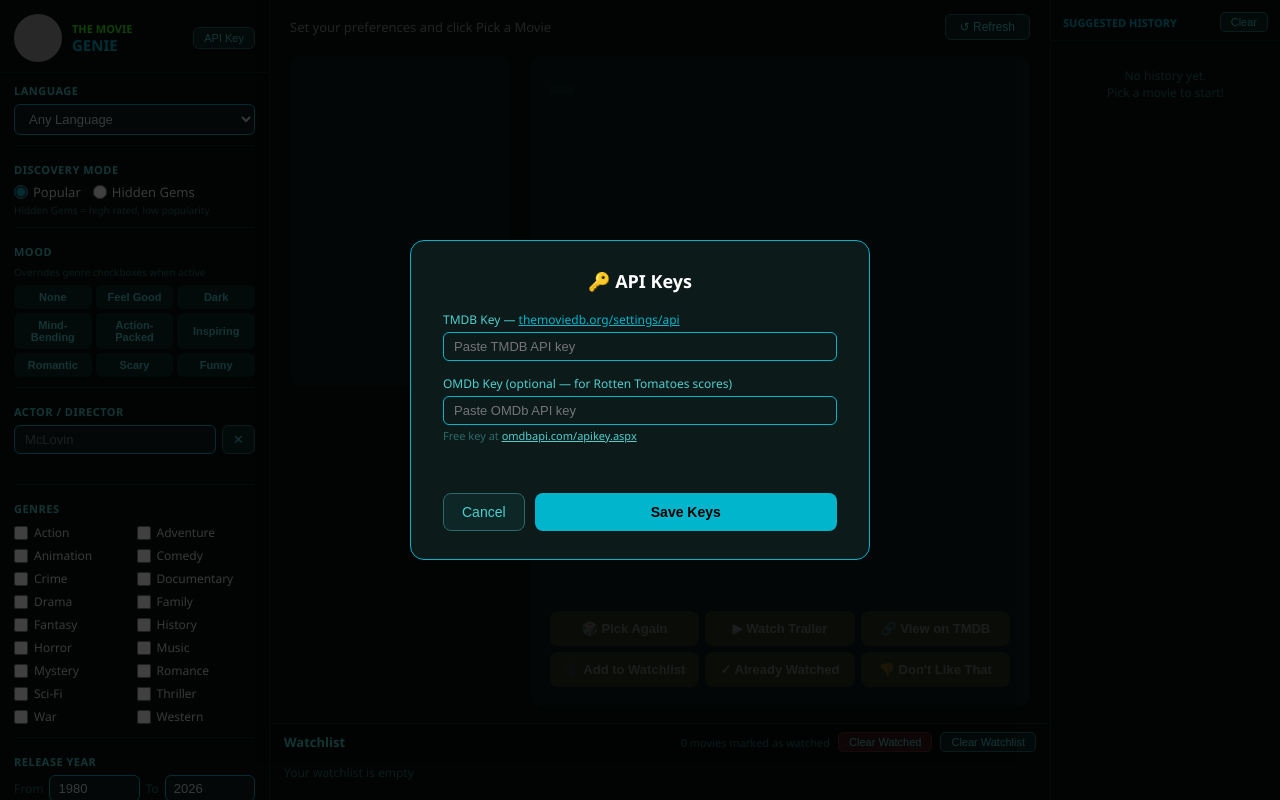
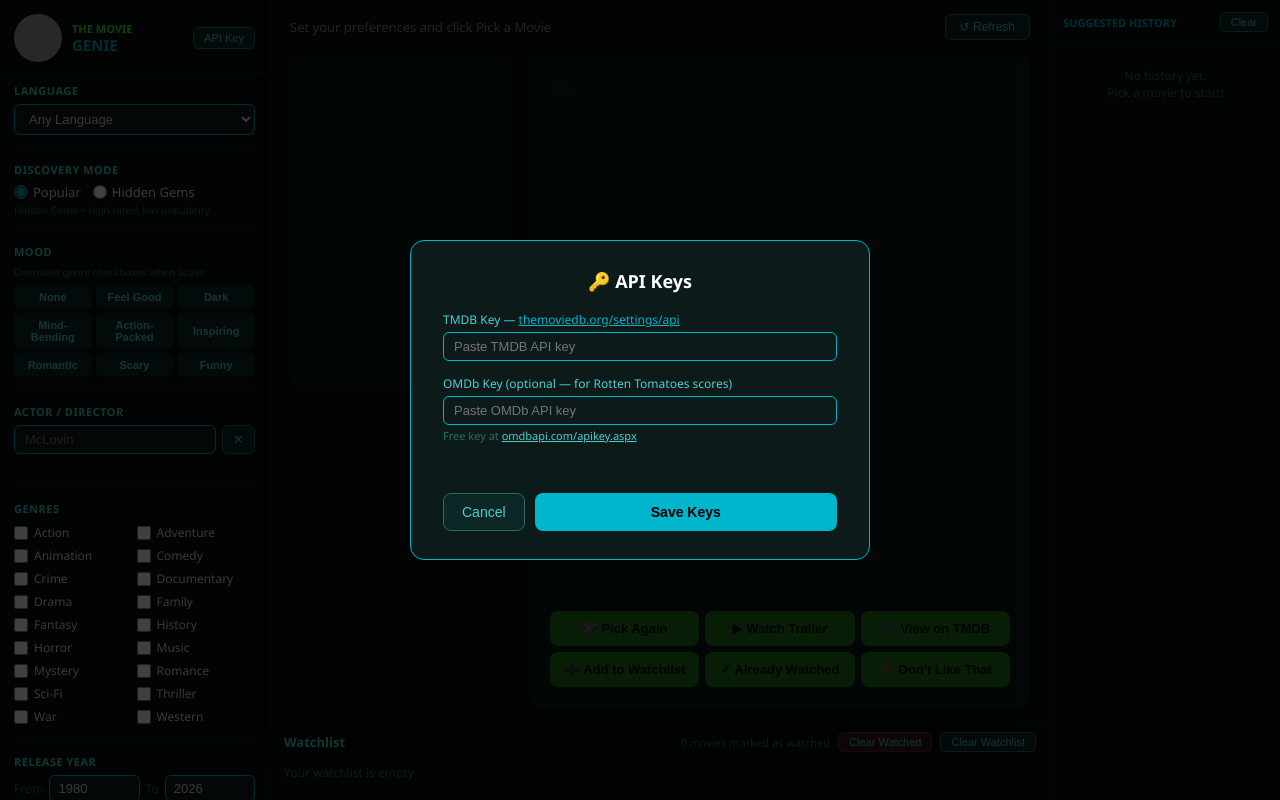
Before and after one commit to maxxzamani-create/movie-picker, a Flask app: page / in a window 1280 px wide. Run offline with Flask 3, Linux system fonts and the light colour scheme; data that the repository does not hold is empty; grey boxes are pictures that could not be loaded.

Commit message:
Change action buttons to Rick and Morty portal green

```diff
--- a/static/style.css
+++ b/static/style.css
@@ -272,12 +272,12 @@ input[type="range"] {
 .action-btn:hover    { filter: brightness(1.15); }
 .action-btn:disabled { opacity: .4; cursor: not-allowed; filter: none; }
 
-.btn-pick-again   { background: #4B5320; color: #fff; }
-.btn-trailer      { background: #4B5320; color: #fff; }
-.btn-tmdb         { background: #4B5320; color: #fff; }
-.btn-watchlist    { background: #4B5320; color: #fff; }
-.btn-watched      { background: #4B5320; color: #fff; }
-.btn-dislike      { background: #4B5320; color: #fff; }
+.btn-pick-again   { background: #39FF14; color: #000; }
+.btn-trailer      { background: #39FF14; color: #000; }
+.btn-tmdb         { background: #39FF14; color: #000; }
+.btn-watchlist    { background: #39FF14; color: #000; }
+.btn-watched      { background: #39FF14; color: #000; }
+.btn-dislike      { background: #39FF14; color: #000; }
 
 /* ── Watchlist bar ────────────────────────────────────────────────────── */
 .watchlist-bar {
```
